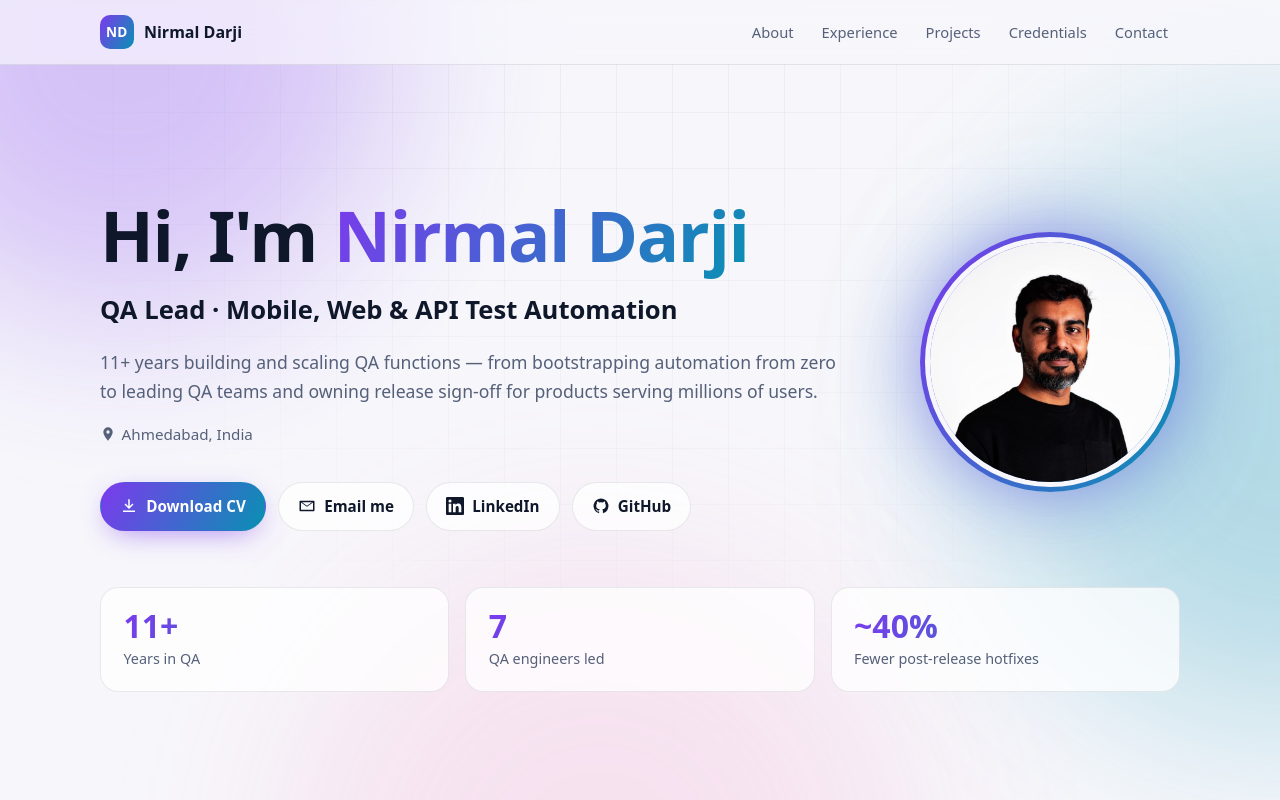
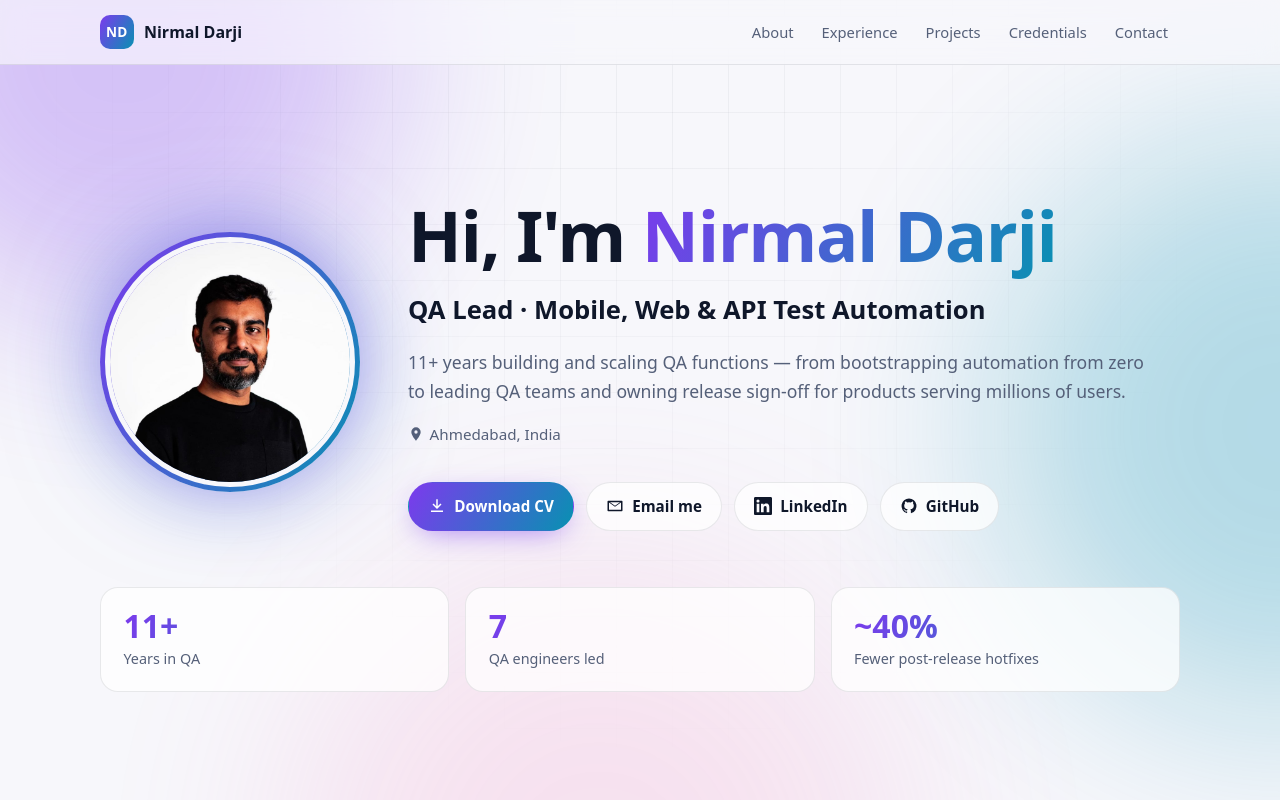
Before and after one commit to nirmal-darji/nirmal-darji.github.io, an Astro site: page / in a window 1280 px wide. Shown: the top 800 px of the page. Built offline with nearby package versions, Linux system fonts and the light colour scheme; Astro itself is replaced by a stand-in of ours.

Commit message:
Move portrait to the left
Co-authored-by: Cursor <cursoragent@cursor.com>

```diff
--- a/src/components/Hero.astro
+++ b/src/components/Hero.astro
@@ -77,7 +77,7 @@ import { withBase } from '../lib/url';
 
 	.intro {
 		display: grid;
-		grid-template-columns: 1fr auto;
+		grid-template-columns: auto 1fr;
 		align-items: center;
 		gap: 3rem;
 	}
@@ -138,6 +138,7 @@ import { withBase } from '../lib/url';
 	}
 
 	.portrait {
+		order: -1;
 		position: relative;
 		width: 260px;
 		aspect-ratio: 1;
@@ -190,7 +191,6 @@ import { withBase } from '../lib/url';
 		}
 
 		.portrait {
-			order: -1;
 			width: 180px;
 		}
 	}
```
